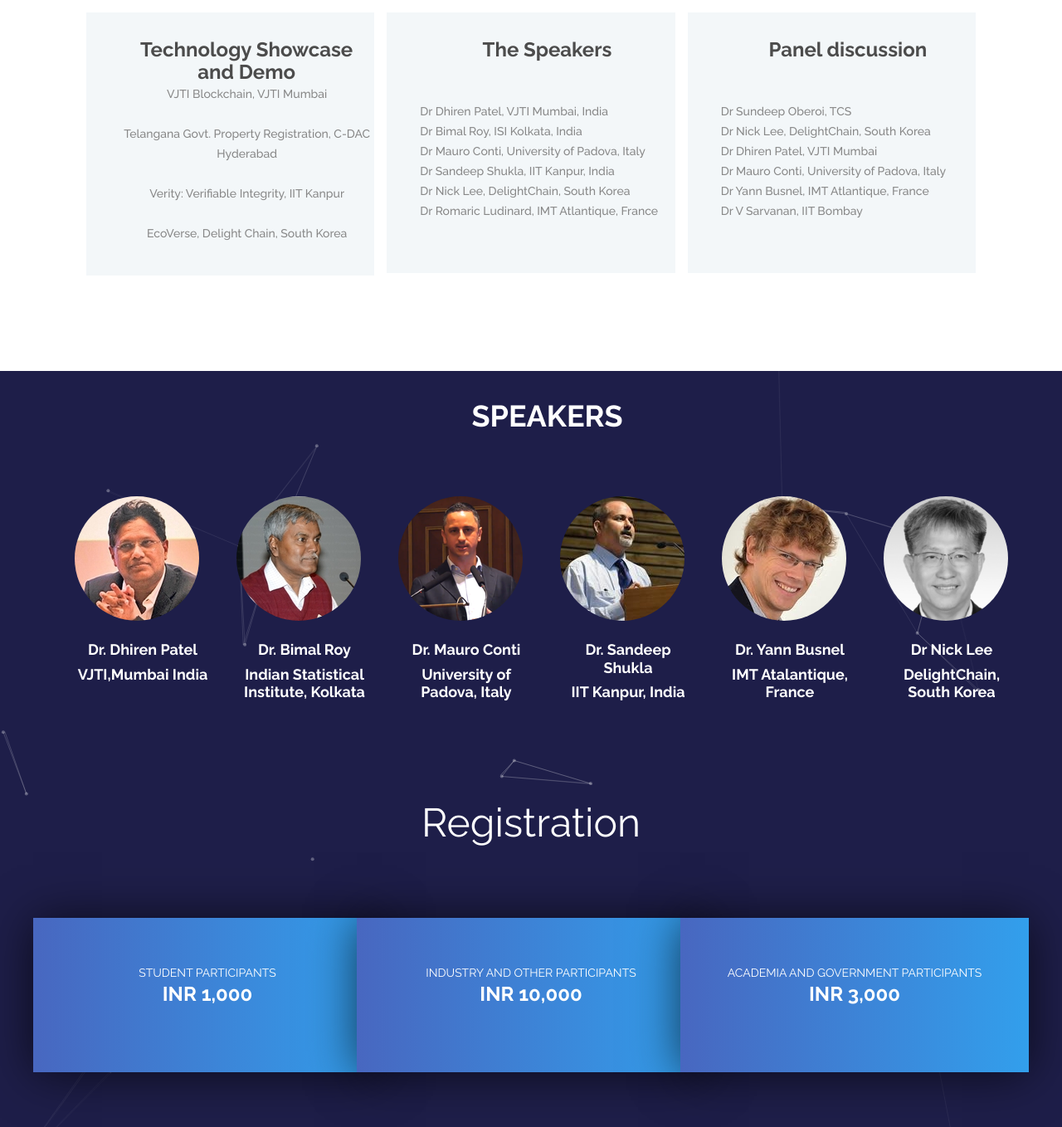
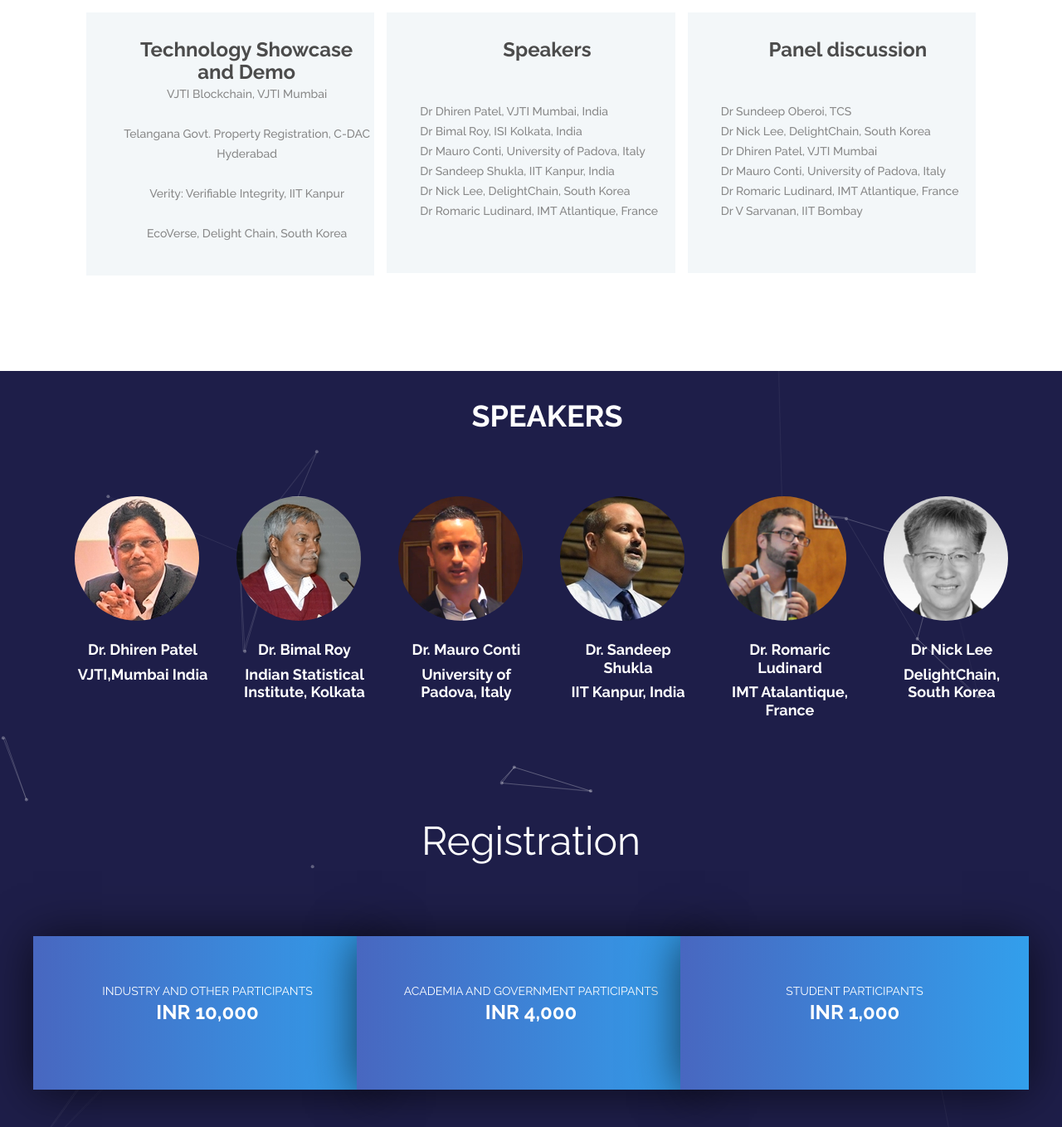
Before and after one commit to jayantrane/GlobalBlockchainWebsite, a plain HTML site: page index.html in a window 1280 px wide. Shown: the part 900-2258 px from the top of the page at 83% size. Drawn offline with Linux system fonts and the light colour scheme; some packages are replaced by stand-ins of ours; animation ran at ten frames a second; a script that the page names is missing.

Commit message:
PreFinal

```diff
--- a/index.html
+++ b/index.html
@@ -38,7 +38,7 @@
 						<!-- <div><img src="img/VJTI_logo.png" alt=""></div> -->
 						<div class="logo_content">
 							<div class="logo_text logo_text_not_ie">Blockchain for Global Good</div>
-							<div class="logo_sub">5th March 2019 VJTI Mumbai / Radisson MIDC Andheri</div>
+							<div class="logo_sub">5th March 2019 VJTI Mumbai</div>
 						</div>
 					</div>
 				</a>
@@ -74,7 +74,7 @@
 												<div class="logo_image"><div><img src="img/blockchain.png" alt=""></div></div>
 												<div class="logo_content">
 													<div id="logo_text" class="logo_text logo_text_not_ie">Blockchain for Global Good												</div>
-													<div class="logo_sub">5th March 2019 VJTI Mumbai / Radisson MIDC Andheri</div>
+													<div class="logo_sub">5th March 2019 VJTI Mumbai</div>
 												</div>
 											</div>
 										</a>
@@ -121,7 +121,7 @@
 					<div class="col">
 						<div class="home_content">
 							<div class="home_date">5th March 2019</div>
-							<div class="home_title">Blockchain for Global Good <h2>International Workshop on Blockchain<br>Organized by VJTI Mumbai</h2></div>
+							<div class="home_title"><h2>International Workshop on</h2> Blockchain for Global Good <h2><br>Organized by VJTI Mumbai</h2></div>
 							<div class="home_text"><br>
 							Blockchain being a disruptive technology provides immense opportunities to the government and industry, to design solutions for real-life problems. Blockchains are much more beyond crypto-currencies and offer the promise of a trustworthy way to record shared data. The important idea that makes blockchains useful is to distribute the maintenance of the blockchain to many (possibly distrusting) parties, thereby achieving “distributed consensus” in real time.
 							<br>This international workshop facilitates interactions for better understanding of technological developments in Blockchain through keynote technical talks, technology showcase demos. Eminent speakers of international repute will be presenting technology foundations and interesting use cases.
@@ -175,7 +175,7 @@
 			<div class="intro_item">
 				<!-- <div class="intro_image"><img src="images/intro_3.jpg" alt=""></div> -->
 				<div class="intro_body">
-					<center><div class="intro_title"><a href="#"><b>The Speakers</b></a></div><br><br></center>
+					<center><div class="intro_title"><a href="#"><b>Speakers</b></a></div><br><br></center>
 					<div class="intro_subtitle">
 					Dr Dhiren Patel, VJTI Mumbai, India<br>
 					Dr Bimal Roy, ISI Kolkata, India<br>
@@ -199,7 +199,7 @@
 					Dr Nick Lee, DelightChain, South Korea<br>
 					Dr Dhiren Patel, VJTI Mumbai<br>
 					Dr Mauro Conti, University of Padova, Italy<br>
-					Dr Yann Busnel, IMT Atlantique, France<br>
+					Dr Romaric Ludinard, IMT Atlantique, France<br>
 					Dr V Sarvanan, IIT Bombay<br>
 					</div>
 					<br>
@@ -263,7 +263,7 @@
 				   <div class="col-lg-2 col-sm-6">
 					   <div class="team_item">
 						   <div class="team_img">
-							   <img class="img-fluid speaker-img" src="img/speaker/mauro_final.jpg" alt="">
+							   <img class="img-fluid speaker-img" src="img/speaker/mauro_final2.jpg" alt="">
 
 						   </div>
 						   <div class="team_name">
@@ -276,7 +276,7 @@
 				   <div class="col-lg-2 col-sm-6">
 					   <div class="team_item">
 						   <div class="team_img">
-							   <img class="img-fluid speaker-img" src="img/speaker/sandeep_final.jpg" alt="">
+							   <img class="img-fluid speaker-img" src="img/speaker/sandeep_final2.jpg" alt="">
 
 						   </div>
 						   <div class="team_name">
@@ -289,12 +289,12 @@
 				   <div class="col-lg-2 col-sm-6">
 					   <div class="team_item">
 						   <div class="team_img">
-							   <img class="img-fluid speaker-img" src="img/speaker/yunn_final.jpg" alt="">
+							   <img class="img-fluid speaker-img" src="img/speaker/romaric_final.jpg" alt="">
 
 						   </div>
 						   <div class="team_name">
 							   <br>
-							   <center><h4>Dr. Yann Busnel</h4>
+							   <center><h4>Dr. Romaric Ludinard</h4>
 							   <h4>IMT Atalantique, France</p></center>
 						   </div>
 					   </div>
@@ -343,14 +343,7 @@
 						</div>
 					</div>
 				</div> -->
-				<div class="col-lg-4 pricing_col">
-					<div class="pricing_item pricing_item_mid">
-						<div class="pricing_item_content">
-							<div class="pricing_level">Student participants</div>
-							<h3>INR 1,000 </h3>
-						</div>
-					</div>
-				</div>
+
 
 				<!-- Pricing Item -->
 				<div class="col-lg-4 pricing_col">
@@ -367,7 +360,15 @@
 					<div class="pricing_item pricing_item_mid">
 						<div class="pricing_item_content">
 							<div class="pricing_level">Academia and Government participants</div>
-							<h3>INR 3,000 </h3>
+							<h3>INR 4,000 </h3>
+						</div>
+					</div>
+				</div>
+				<div class="col-lg-4 pricing_col">
+					<div class="pricing_item pricing_item_mid">
+						<div class="pricing_item_content">
+							<div class="pricing_level">Student participants</div>
+							<h3>INR 1,000 </h3>
 						</div>
 					</div>
 				</div>
```
Also changed, not shown: img/speaker/mauro_final2.jpg (added), img/speaker/romaric.png (added), img/speaker/romaric_final.jpg (added), img/speaker/sandeep_final2.jpg (added).
